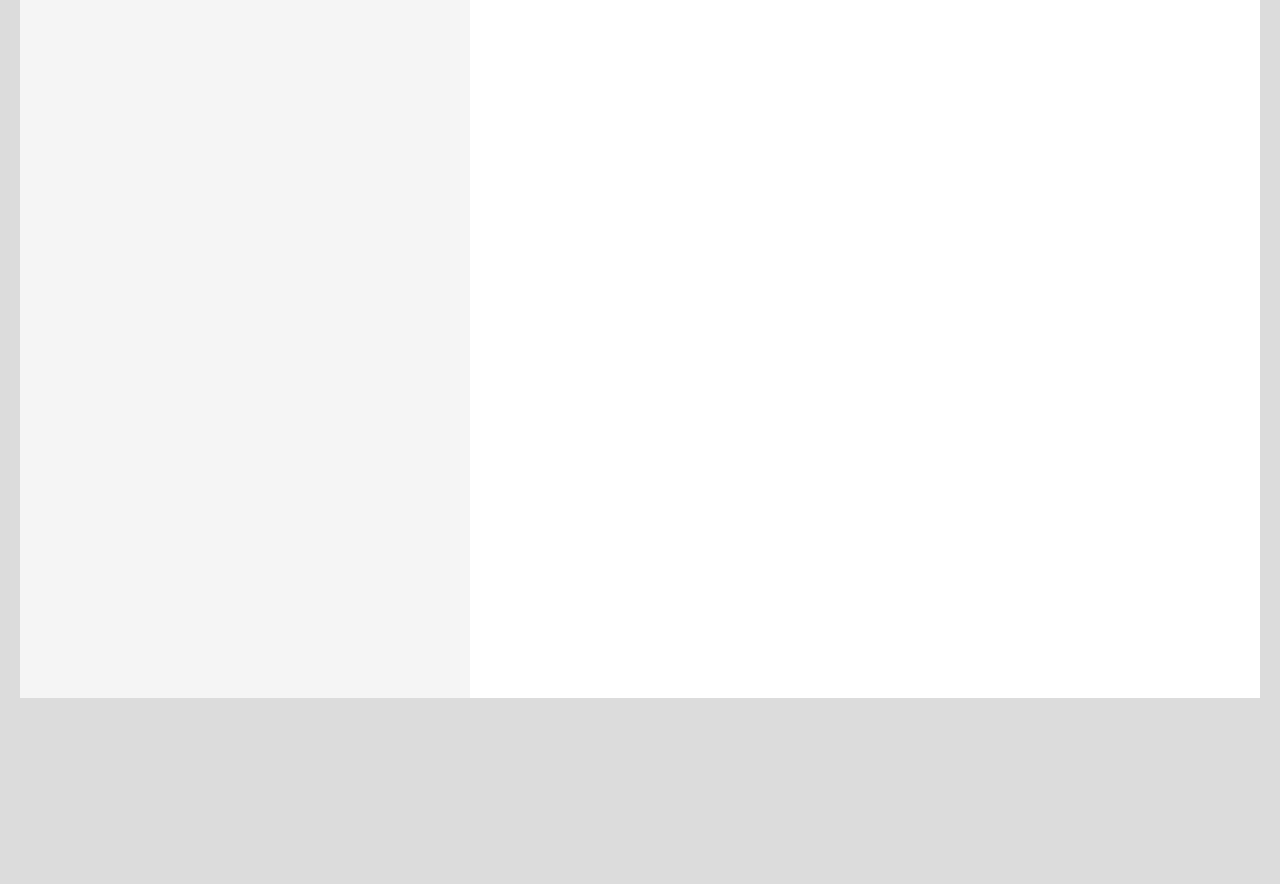
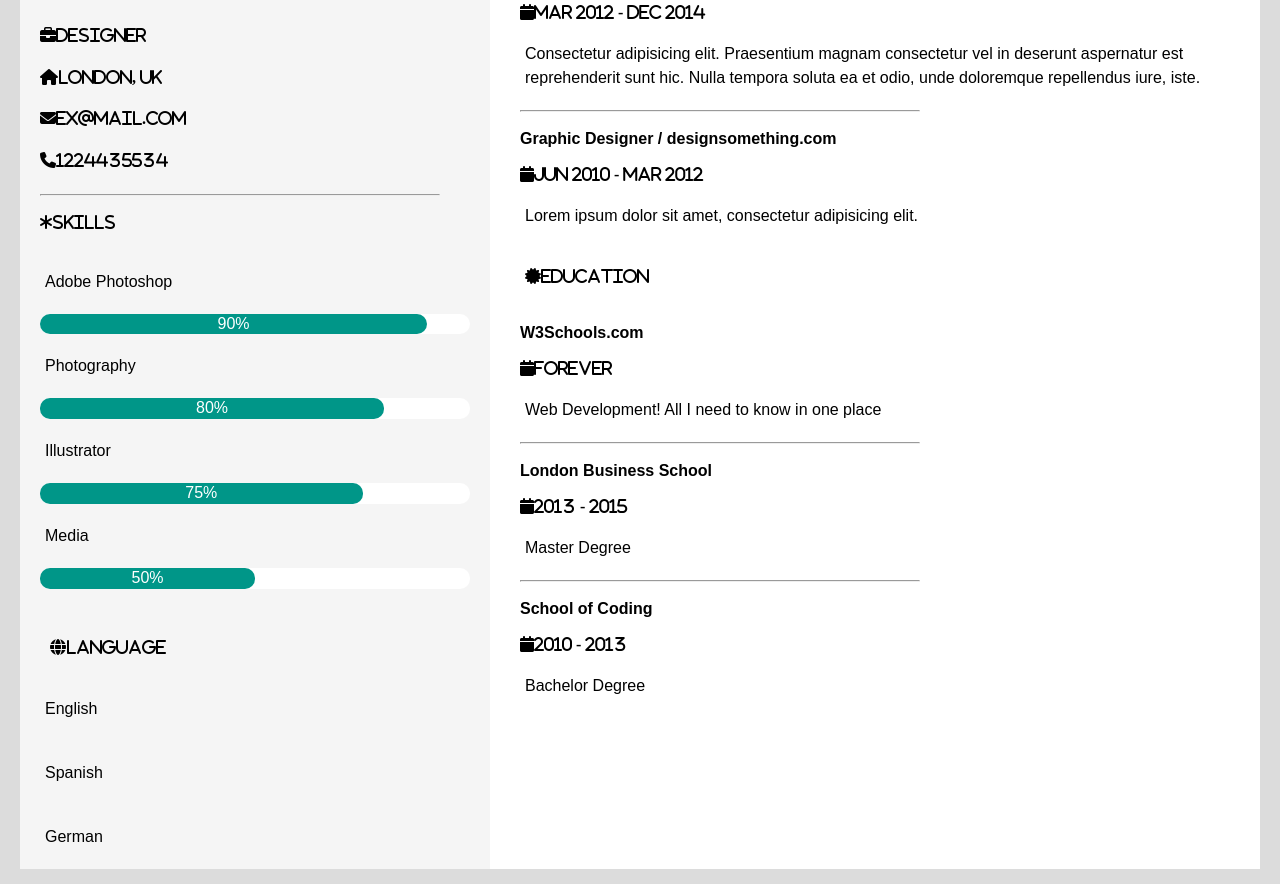
Before and after one commit to Nathanael-Lontsi/cv-template, a plain HTML site: page index.html in a window 1280 px wide. Shown: the part 317-1201 px from the top of the page. Before the commit the page ends 1030 px from the top, so only its background shows below. Drawn offline with Linux system fonts and the light colour scheme.

Commit message:
add headings and paragraphs

```diff
--- a/assets/styles/style.css
+++ b/assets/styles/style.css
@@ -27,12 +27,13 @@ body {
 .container .left-side {
   position: relative;
   background-color: #f5f5f5;
+  padding-left: 20px;
 }
 
 .container .right-side {
   position: relative;
-  padding: 0;
   background-color: #fff;
+  padding-left: 30px;
 }
 
 .profile {
@@ -48,3 +49,76 @@ body {
   font-size: 30px;
   font-weight: 400;
 }
+
+.icons {
+  display: grid;
+  line-height: 1.6;
+
+}
+
+hr {
+  width: 400px;
+}
+
+.progressbar {
+  background-color: #fff;
+  text-align: center;
+  line-height: 1.3;
+  width: 430px;
+  border-radius: 10px;
+}
+
+.globe-icon {
+  padding: 50px 10px 20px;
+}
+
+.row {
+  background-color: #009688;
+  color: #fff;
+  line-height: 1.3;
+  border-radius: 10px;
+}
+
+.bar {
+  background-color: #fff;
+  text-align: center;
+  line-height: 1.3;
+  width: 430px;
+  border-radius: 10px;
+}
+
+.col {
+  background-color: #009688;
+  color: #fff;
+  line-height: 1.3;
+  border-radius: 10px;
+}
+
+.suitcase-icon {
+  padding: 30px 1px;
+}
+
+h1 {
+  font-size: medium;
+}
+
+.border {
+  width: 70px;
+  height: 30px;
+  text-align: center;
+  font-size: 16px;
+  border-radius: 1px solid #000;
+}
+
+p {
+  padding: 20px 5px;
+  line-height: 1.5;
+}
+
+hr {
+  width: 400px;
+}
+
+.certificate-icon {
+  padding: 20px 5px;
+}
--- a/index.html
+++ b/index.html
@@ -1,12 +1,15 @@
 <!DOCTYPE html>
 <html lang="en">
+
 <head>
     <meta charset="UTF-8">
     <meta http-equiv="X-UA-Compatible" content="IE=edge">
     <meta name="viewport" content="width=device-width, initial-scale=1.0">
     <link rel="stylesheet" href="assets/styles/style.css">
+    <link rel="stylesheet" href="https://cdnjs.cloudflare.com/ajax/libs/font-awesome/6.2.0/css/all.min.css">
     <title>CV template</title>
 </head>
+
 <body>
     <div class="container">
         <div class="left-side">
@@ -14,11 +17,146 @@
                 <img src="assets/images/avatar_hat.jpg" alt="Avatar" width="450px">
                 <div class="jane-doe">Jane Doe</div>
             </div>
+            <div class="icons"><br>
+                <i class="fa fa-briefcase" aria-hidden="true">Designer</i><br>
+                <i class="fa fa-home" aria-hidden="true">London, UK</i><br>
+                <i class="fa fa-envelope" aria-hidden="true">ex@mail.com</i><br>
+                <i class="fa fa-phone" aria-hidden="true">1224435534</i><br>
+            </div>
+            <hr><br>
+            <div class="asterisk-icon">
+                <i class="fa fa-asterisk" aria-hidden="true">Skills</i>
+            </div>
+            <br>
             <div>
-
+                <p>Adobe Photoshop</p>
+            </div>
+            <div class="progressbar">
+                <div class="row" style="width:90%">90%</div>
+            </div>
+            <div>
+                <p>Photography</p>
+            </div>
+            <div class="progressbar">
+                <div class="row" style="width:80%">80%</div>
+            </div>
+            <div>
+                <p>Illustrator</p>
+            </div>
+            <div class="progressbar">
+                <div class="row" style="width:75%">75%</div>
+            </div>
+            <div>
+                <p>Media</p>
+            </div>
+            <div class="progressbar">
+                <div class="row" style="width:50%">50%</div>
+            </div>
+            <div class="globe-icon">
+                <i class="fa fa-globe" aria-hidden="true">Language</i>
+            </div>
+            <div>
+                <p>English</p>
+            </div>
+            <div class="bar">
+                <div class="row" style="width:100%"></div>
+            </div>
+            <div>
+                <p>Spanish</p>
+            </div>
+            <div class="bar">
+                <div class="row" style="width:60%"></div>
+            </div>
+            <div>
+                <p>German</p>
+            </div>
+            <div class="bar">
+                <div class="row" style="width:30%"></div>
             </div>
         </div>
-        <div class="right-side"></div>
+        <div class="right-side">
+            <div class="suitcase-icon">
+                <i class="fa fa-suitcase" aria-hidden="true">Work Experience</i>
+            </div>
+            <br>
+            <div>
+                <h1>Front End Developer / w3schools.com</h1>
+            </div>
+            <br>
+            <div class="calender-icon">
+                <i class="fa fa-calendar" aria-hidden="true">Jan 2015 -
+                    <input type="text" placeholder="Current" class="border"></i>
+                <div>
+                    <p>Lorem ipsum dolor sit amet. Praesentium magnam consectetur vel in deserunt aspernatur est
+                        reprehenderit sunt
+                        hic. Nulla tempora soluta ea et odio, unde doloremque repellendus iure, iste.</p>
+                </div>
+            </div>
+            <hr><br>
+            <div>
+                <h1>Web Developer / something.com</h1>
+            </div>
+            <br>
+            <div class="calender-icon">
+                <i class="fa fa-calendar" aria-hidden="true">Mar 2012 - Dec 2014</i>
+                <div>
+                    <p>Consectetur adipisicing elit. Praesentium magnam consectetur vel in deserunt aspernatur est
+                        reprehenderit sunt
+                        hic. Nulla tempora soluta ea et odio, unde doloremque repellendus iure, iste.</p>
+                </div>
+            </div>
+            <hr><br>
+            <div>
+                <h1>Graphic Designer / designsomething.com</h1>
+            </div>
+            <br>
+            <div class="calender-icon">
+                <i class="fa fa-calendar" aria-hidden="true">Jun 2010 - Mar 2012</i>
+                <div>
+                    <p>Lorem ipsum dolor sit amet, consectetur adipisicing elit.</p>
+                </div>
+            </div>
+            <div class="certificate-icon">
+                <i class="fa fa-certificate" aria-hidden="true">Education</i>
+            </div>
+            <br>
+            <div>
+                <h1>W3Schools.com</h1>
+            </div>
+            <br>
+            <div class="calender-icon">
+                <i class="fa fa-calendar" aria-hidden="true">Forever</i>
+                <div>
+                    <p>Web Development! All I need to know in one place</p>
+                </div>
+            </div>
+            <hr><br>
+            <div>
+                <h1>London Business School</h1>
+            </div>
+            <br>
+            <div class="calender-icon">
+                <i class="fa fa-calendar" aria-hidden="true">2013 - 2015</i>
+                <div>
+                    <p>Master Degree</p>
+                </div>
+            </div>
+            <hr><br>
+            <div>
+                <h1>School of Coding</h1>
+            </div>
+            <br>
+            <div class="calender-icon">
+                <i class="fa fa-calendar" aria-hidden="true">2010 - 2013</i>
+                <div>
+                    <p>Bachelor Degree</p>
+                </div>
+            </div>
+        </div>
     </div>
+    <footer>
+
+    </footer>
 </body>
+
 </html>
```
